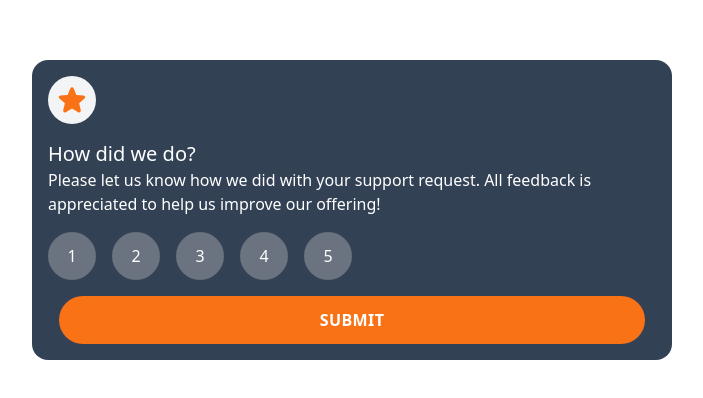
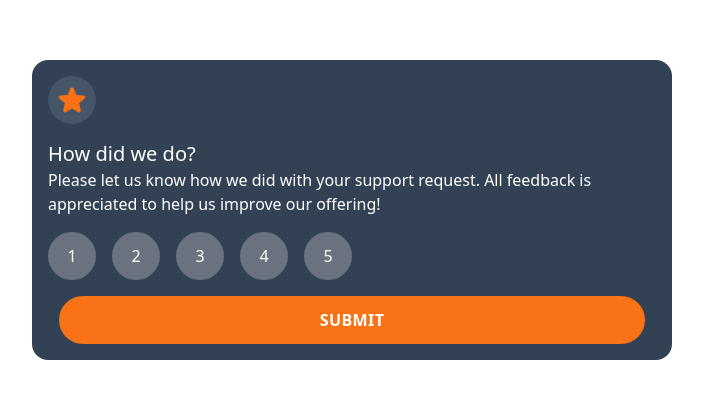
Before and after one commit to otilor/interactive-rating-component-frontend-mentor, a Next.js app: page / in a window 1280 px wide. Shown: the part 190-588 px from the top of the page, without its empty margins (288-991 px from the left). Built offline with nearby package versions, Linux system fonts and the light colour scheme.

Commit message:
add rating

```diff
--- a/pages/index.js
+++ b/pages/index.js
@@ -17,7 +17,7 @@ export default function Home() {
       <main>
         <div className="grid h-screen place-items-center">
           <div className="bg-slate-700 rounded-2xl w-1/2 text-white">
-            <div className="w-12 bg-gray-100 ml-4 mt-4 rounded-full p-2">
+            <div className="w-12 bg-slate-600 ml-4 mt-4 rounded-full p-2">
               <div>
                 <StarIcon className="text-orange-500" />
               </div>
```
